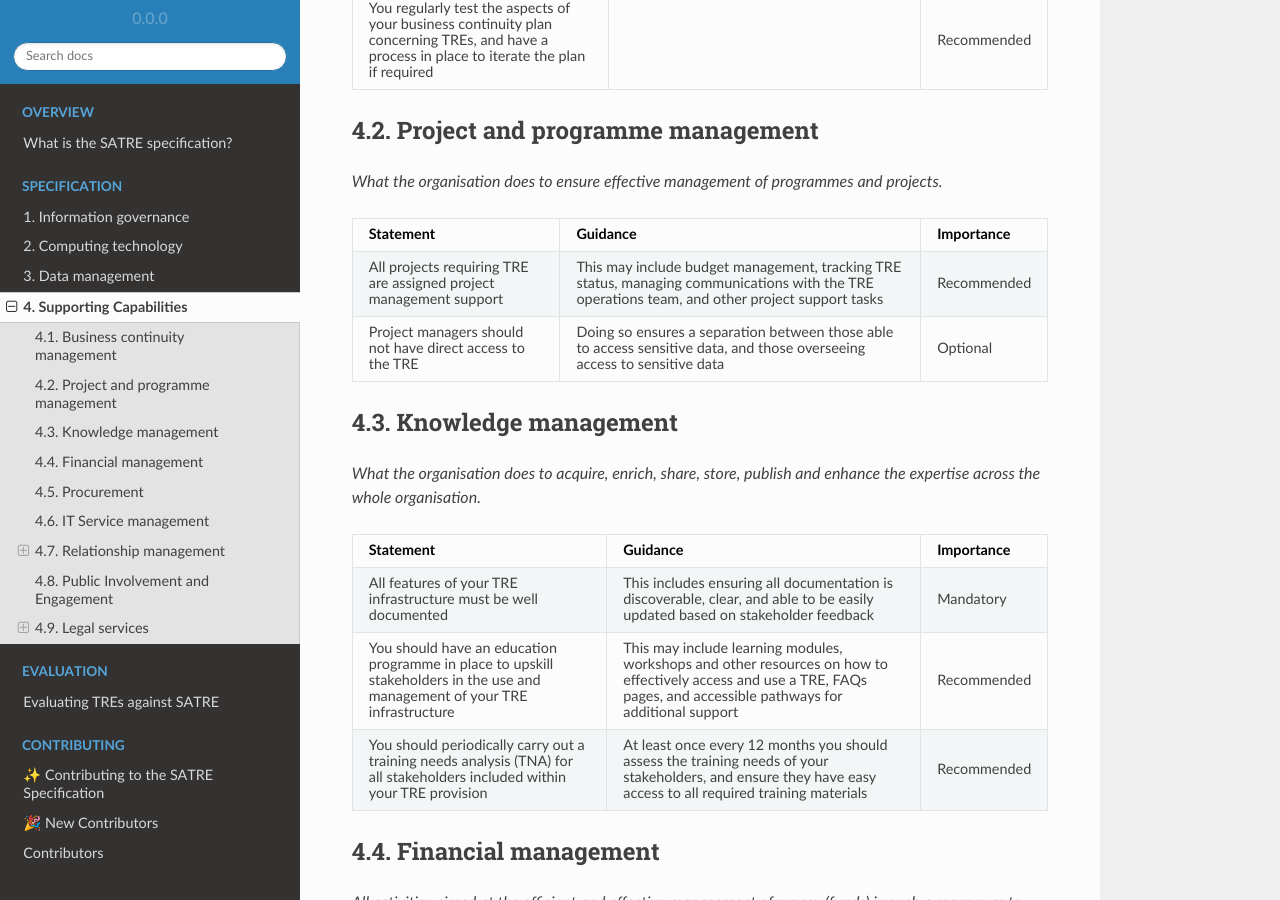
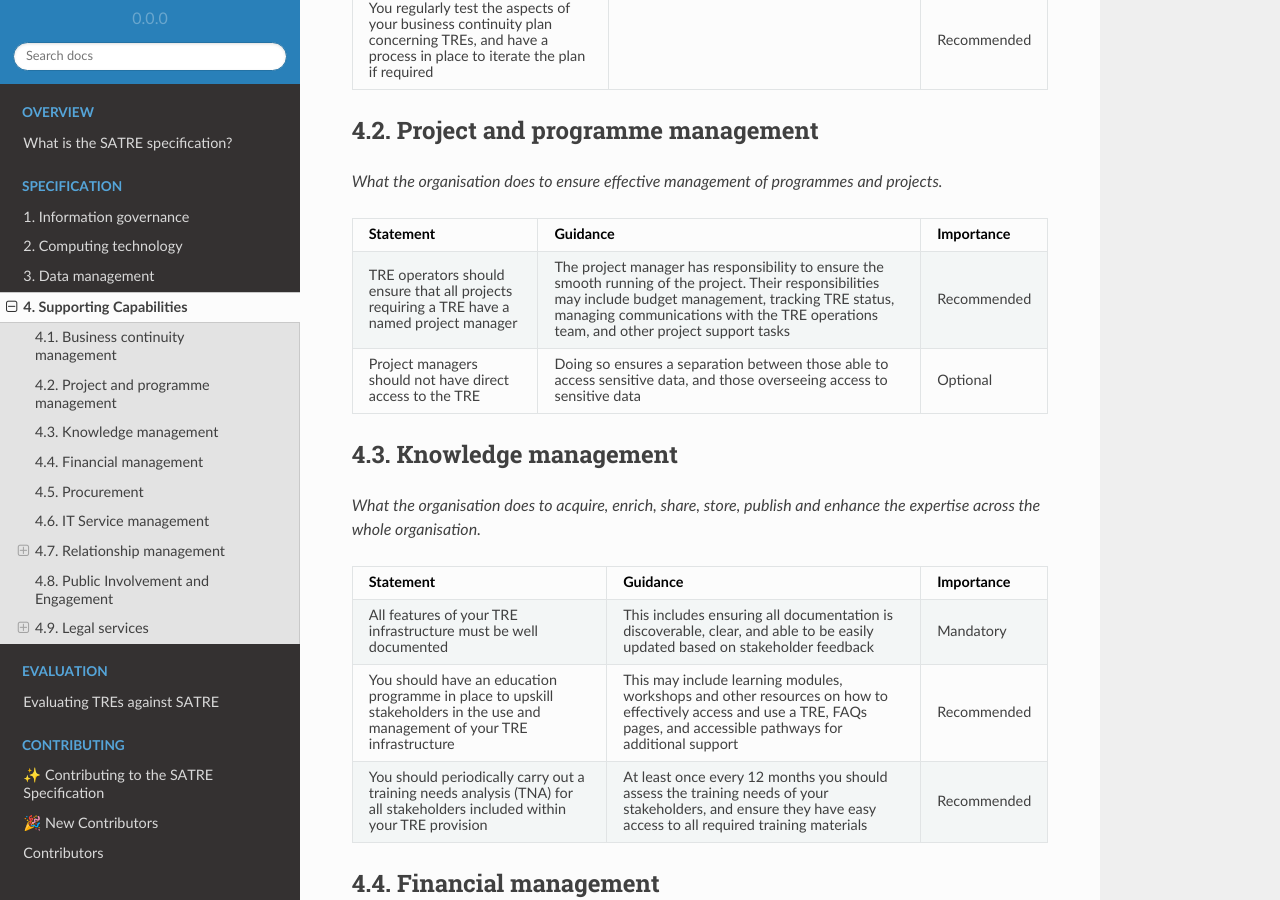
Before and after one commit to sa-tre/satre-specification, a Sphinx documentation site: the page built from docs/source/pillars/supporting.md, in a window 1280 px wide and 900 px high, scrolled down 788 px. Built offline with Sphinx 7.4.7 and the Read the Docs theme 2.0.0, drawn with Linux system fonts in a browser that asks for light colours.

Commit message:
:memo: Resolve project management discussion
Co-authored-by: harisood <67151373+harisood@users.noreply.github.com>

```diff
--- a/docs/source/pillars/supporting.md
+++ b/docs/source/pillars/supporting.md
@@ -41,8 +41,8 @@ _What the organisation does to ensure effective management of programmes and pro
 * - Statement
   - Guidance
   - Importance
-* - All projects requiring TRE are assigned project management support
-  - This may include budget management, tracking TRE status, managing communications with the TRE operations team, and other project support tasks
+* - TRE operators should ensure that all projects requiring a TRE have a named project manager
+  - The project manager has responsibility to ensure the smooth running of the project. Their responsibilities may include budget management, tracking TRE status, managing communications with the TRE operations team, and other project support tasks
   - Recommended
 * - Project managers should not have direct access to the TRE
   - Doing so ensures a separation between those able to access sensitive data, and those overseeing access to sensitive data
```
